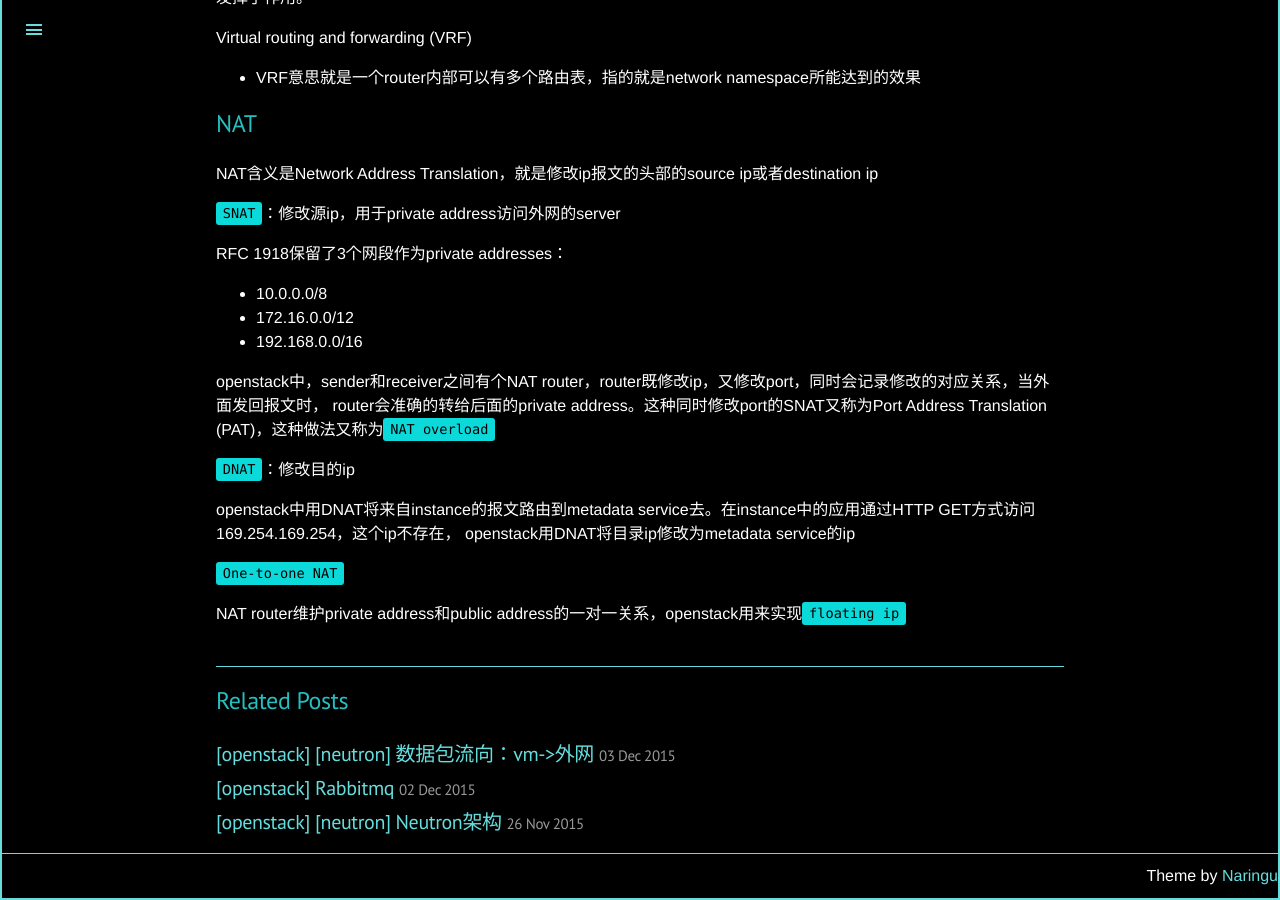
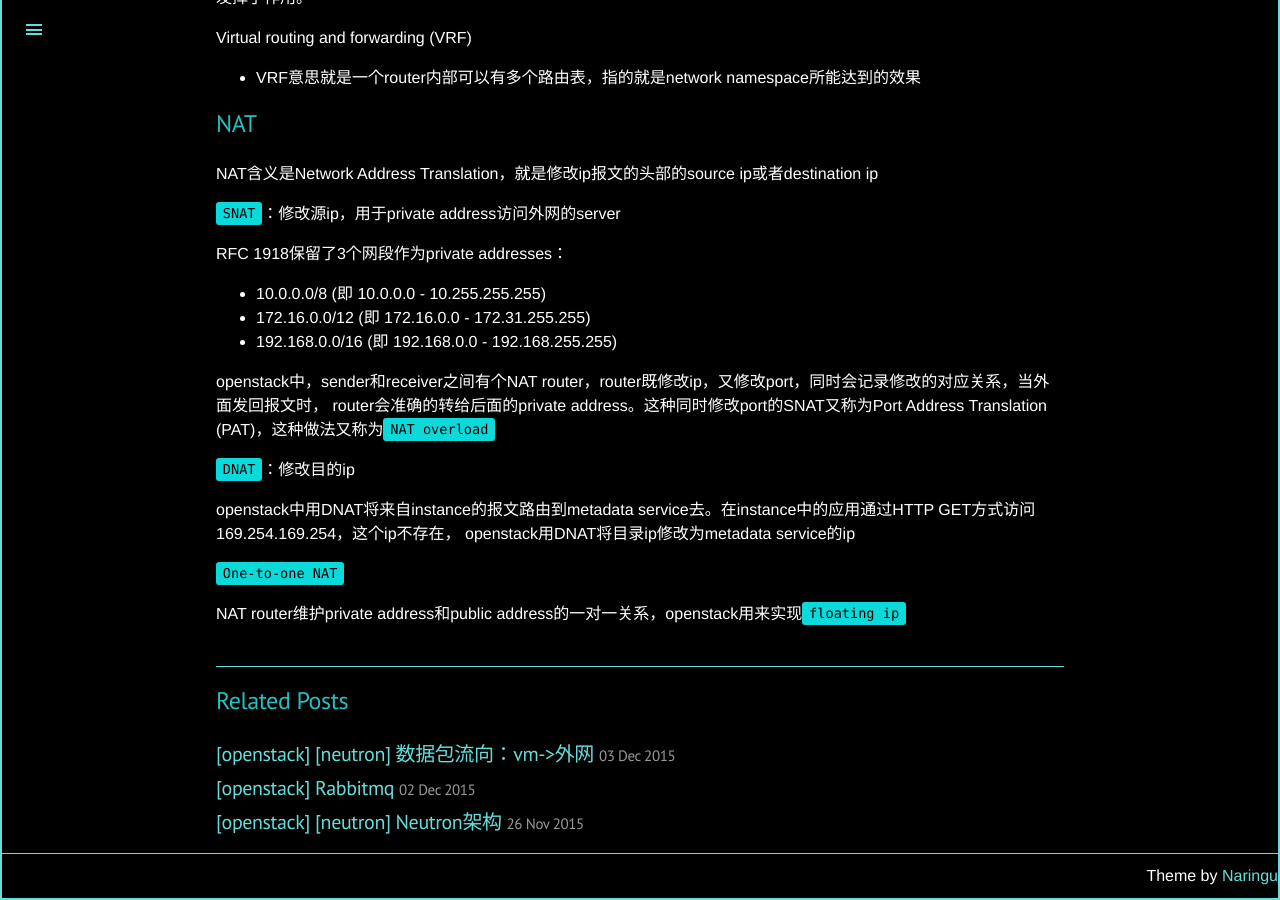
Before and after one commit to CheeseLee/zhouyaguo.github.io, a Jekyll site: the page built from _posts/2015-11-15-neutron-basic.md, in a window 1280 px wide and 900 px high, scrolled down 1508 px. Built offline with Jekyll 4.4.1, drawn with Linux system fonts in a browser that asks for light colours; Markdown is read by kramdown in place of the engine named in the settings; comment, search, counter and statistics services are not loaded.

Commit message:
polish 2015-11-15-neutron-basic.md

```diff
--- a/_posts/2015-11-15-neutron-basic.md
+++ b/_posts/2015-11-15-neutron-basic.md
@@ -81,9 +81,9 @@ NAT含义是Network Address Translation，就是修改ip报文的头部的source
 
 RFC 1918保留了3个网段作为private addresses：
 
-- 10.0.0.0/8
-- 172.16.0.0/12
-- 192.168.0.0/16
+- 10.0.0.0/8 (即 10.0.0.0 - 10.255.255.255)
+- 172.16.0.0/12 (即 172.16.0.0 - 172.31.255.255)
+- 192.168.0.0/16 (即 192.168.0.0 - 192.168.255.255)
 
 openstack中，sender和receiver之间有个NAT router，router既修改ip，又修改port，同时会记录修改的对应关系，当外面发回报文时，
 router会准确的转给后面的private address。这种同时修改port的SNAT又称为Port Address Translation (PAT)，这种做法又称为`NAT overload`
```
